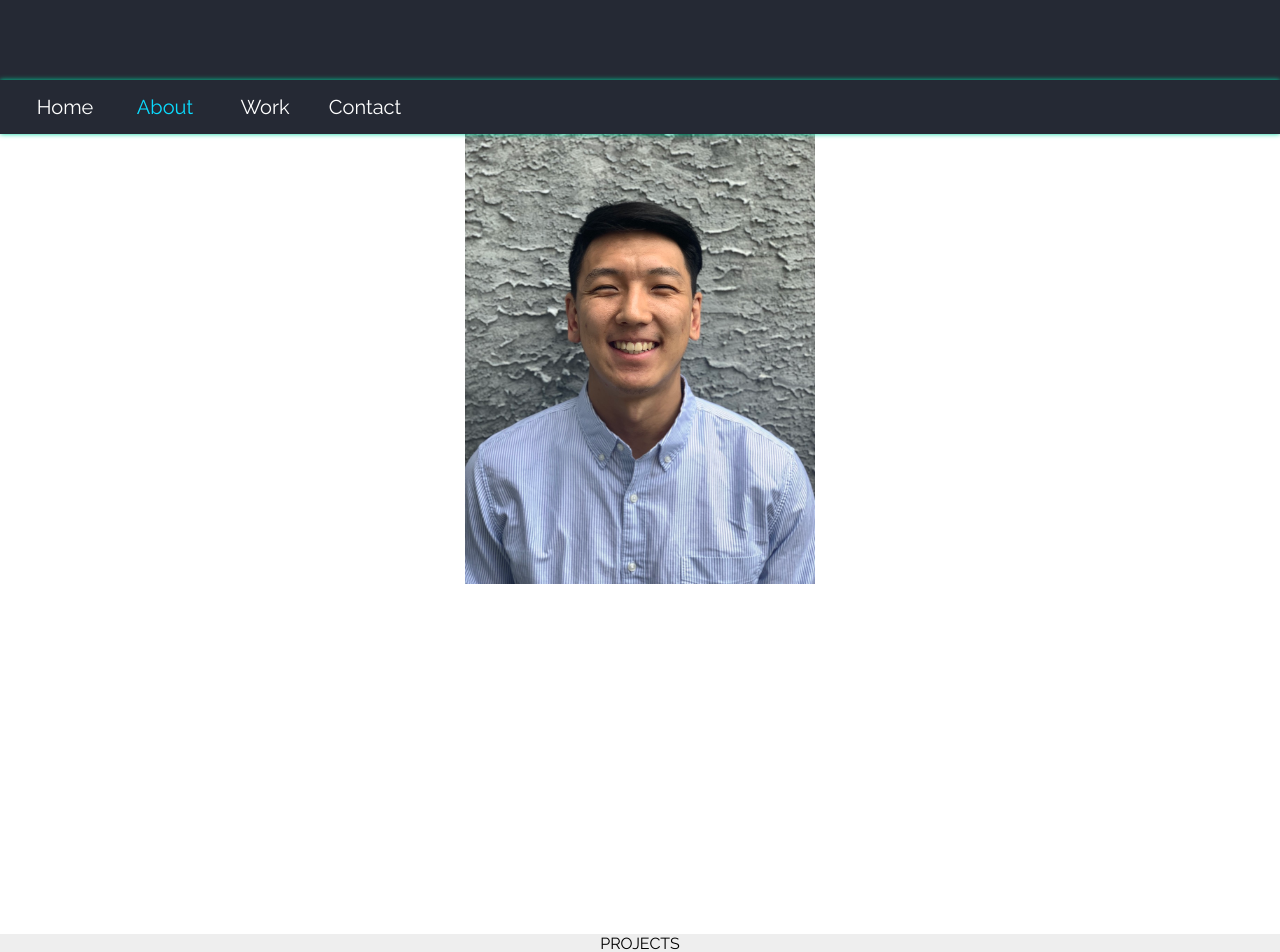
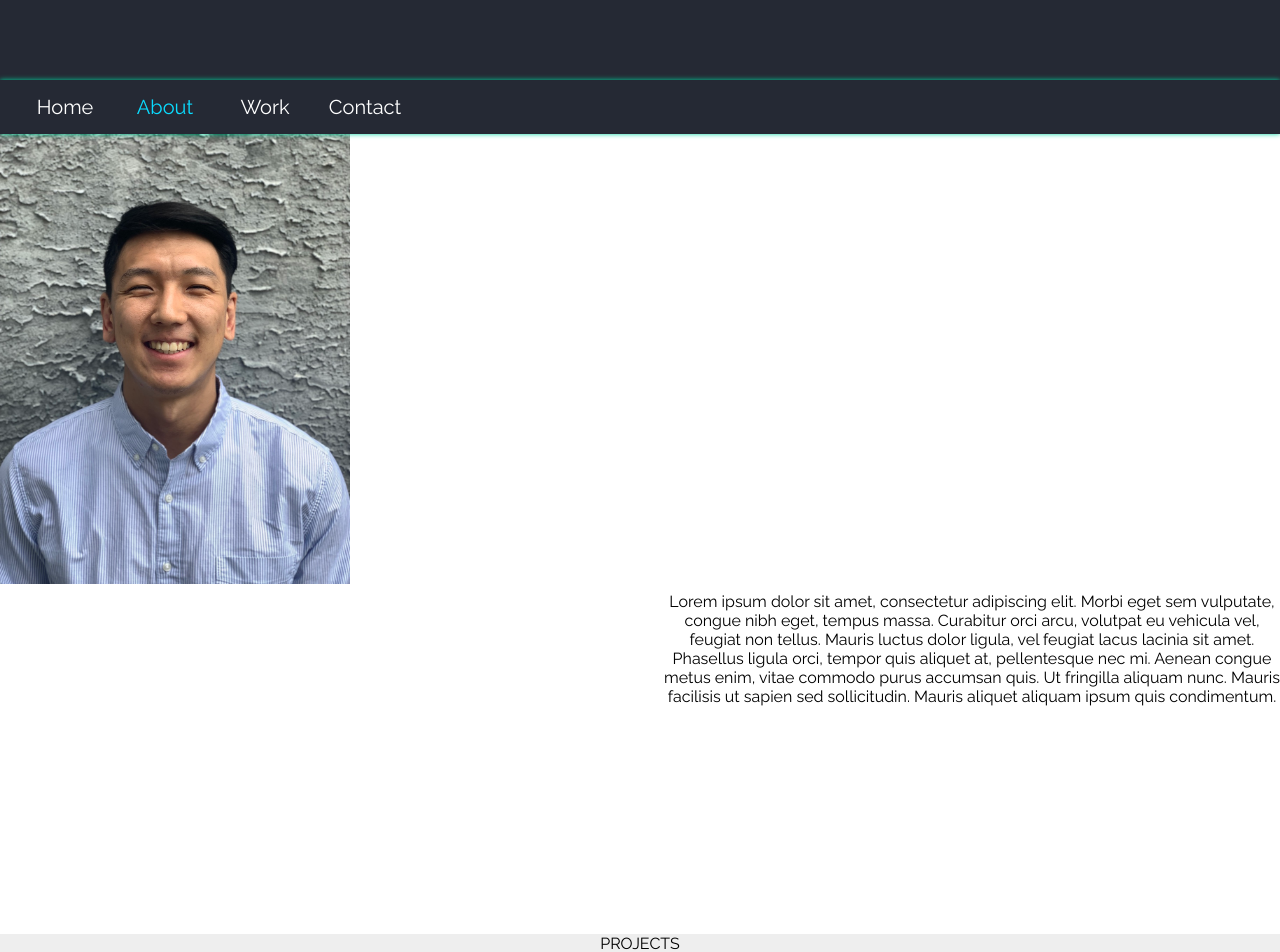
Before and after one commit to bkwon94/brian-kwon, a React app: page / in a window 1280 px wide. Shown: the part 720-1672 px from the top of the page. Built offline with nearby package versions, Linux system fonts and the light colour scheme.

Commit message:
Add basic css grid layout structure to about section

```diff
--- a/client/src/components/About.jsx
+++ b/client/src/components/About.jsx
@@ -27,6 +27,10 @@ const About = ({ currentSection, setSection }) => {
         <LazyLoad height={200} offset={100}>
           <img id="profile-image" src="./images/profile.jpg" alt="profile photo"/>
         </LazyLoad>
+
+        <div id="about-paragraph">
+          Lorem ipsum dolor sit amet, consectetur adipiscing elit. Morbi eget sem vulputate, congue nibh eget, tempus massa. Curabitur orci arcu, volutpat eu vehicula vel, feugiat non tellus. Mauris luctus dolor ligula, vel feugiat lacus lacinia sit amet. Phasellus ligula orci, tempor quis aliquet at, pellentesque nec mi. Aenean congue metus enim, vitae commodo purus accumsan quis. Ut fringilla aliquam nunc. Mauris facilisis ut sapien sed sollicitudin. Mauris aliquet aliquam ipsum quis condimentum.
+        </div>
       </section>
     </div>
   )
--- a/public/styles.css
+++ b/public/styles.css
@@ -15,7 +15,6 @@ body {
 .container {
   height: 100vh;
   overflow: hidden;
-  display: grid;
 }
 
 /***** MAIN SECTION *****/
@@ -89,6 +88,19 @@ body {
 /***** ABOUT SECTION *****/
 .about-container {
   background: #FFF;
+  display: grid;
+  display: -moz-grid;
+  grid-auto-rows: minmax(125px, auto);
+  grid-auto-columns: minmax(300px, auto);
+  grid-gap: .5rem;
+}
+
+@media screen and (min-width: 40em) {
+  .about-container {
+    grid-template-columns: repeat(4, 1fr);
+    grid-template-rows: 0.25fr 3fr 1fr;
+    grid-gap: 4px;
+  }
 }
 
 .nav-container {
@@ -120,12 +132,32 @@ body {
 #profile-image {
   height: 250px;
   width: 190px;
+  grid-column-start: 1;
+  grid-column-end: 3;
+  grid-row-start: 2;
+  grid-row-end: 4;
 }
 
 @media screen and (min-width: 675px) {
   #profile-image {
     height: 450px;
     width: 350px;
+  }
+}
+
+#about-paragraph {
+  /* grid-column-start: 3;
+  grid-column-end: 5;
+  grid-row-start: 2;
+  grid-row-end: 4; */
+}
+
+@media screen and (min-width: 40em) {
+  #about-paragraph {
+    grid-column-start: 3;
+    grid-column-end: 5;
+    grid-row-start: 2;
+    grid-row-end: 4;
   }
 }
 
```
Also changed, not shown: public/bundle.js.
